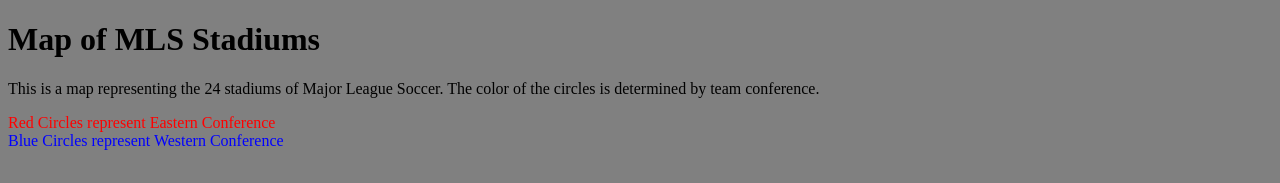
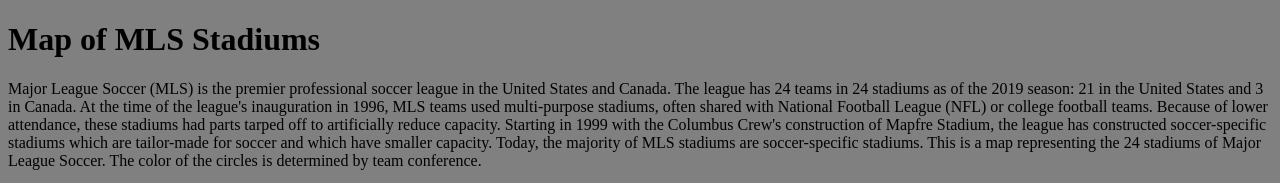
Before and after one commit to chiphan225/chiphan225.github.io, a plain HTML site: page MLS Stadium/finalproject.html in a window 1280 px wide. Shown: the top 183 px of the page. Drawn offline with nearby package versions, Linux system fonts and the light colour scheme.

Commit message:
Update finalproject.html

```diff
--- a/MLS Stadium/finalproject.html
+++ b/MLS Stadium/finalproject.html
@@ -9,7 +9,7 @@
   </head>
   <body>
     <h1>Map of MLS Stadiums</h1>
-    <p>This is a map representing the 24 stadiums of Major League Soccer. The color of the circles is determined by team conference.</p>
+    <p>Major League Soccer (MLS) is the premier professional soccer league in the United States and Canada. The league has 24 teams in 24 stadiums as of the 2019 season: 21 in the United States and 3 in Canada. At the time of the league's inauguration in 1996, MLS teams used multi-purpose stadiums, often shared with National Football League (NFL) or college football teams. Because of lower attendance, these stadiums had parts tarped off to artificially reduce capacity. Starting in 1999 with the Columbus Crew's construction of Mapfre Stadium, the league has constructed soccer-specific stadiums which are tailor-made for soccer and which have smaller capacity. Today, the majority of MLS stadiums are soccer-specific stadiums. This is a map representing the 24 stadiums of Major League Soccer. The color of the circles is determined by team conference.</p>
   <span class="ecs">Red Circles represent Eastern Conference</span><br>
   <span class="wcs">Blue Circles represent Western Conference</span><br>
     <div id="mlsmap">
```
